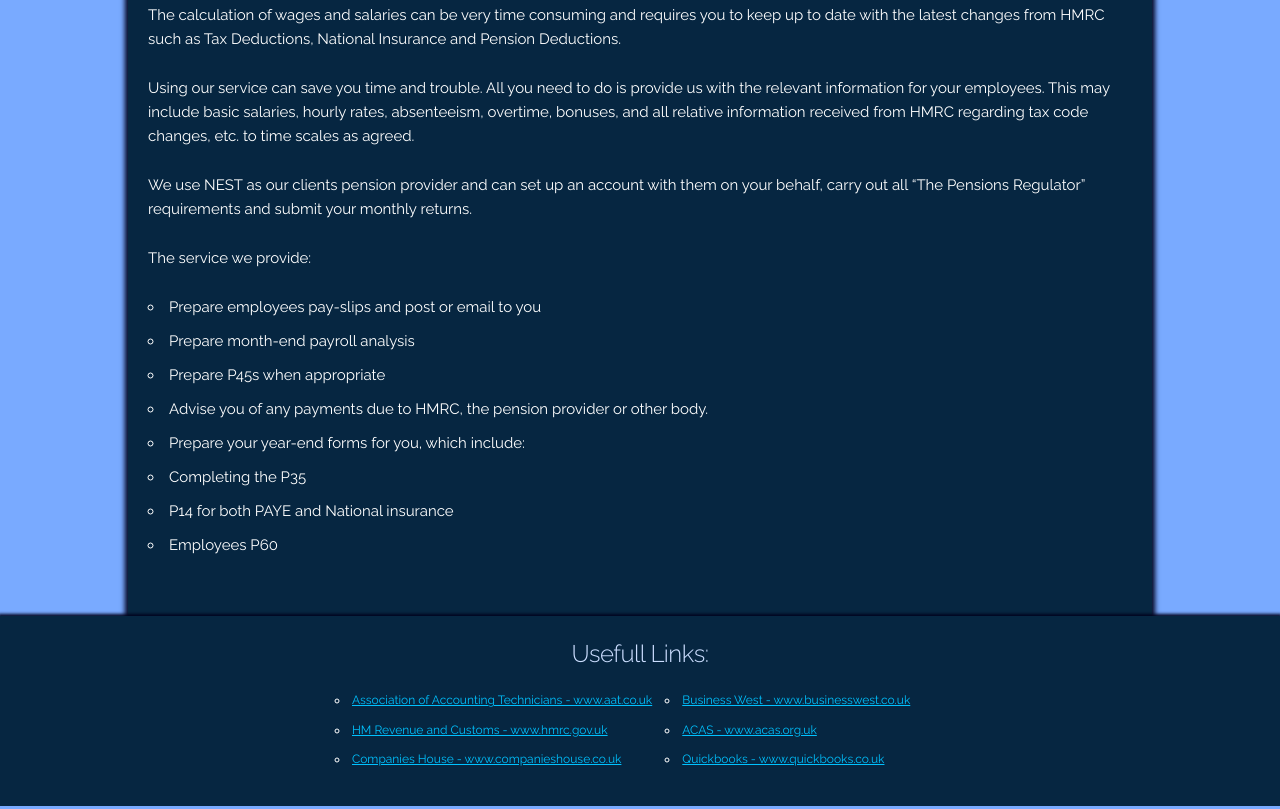
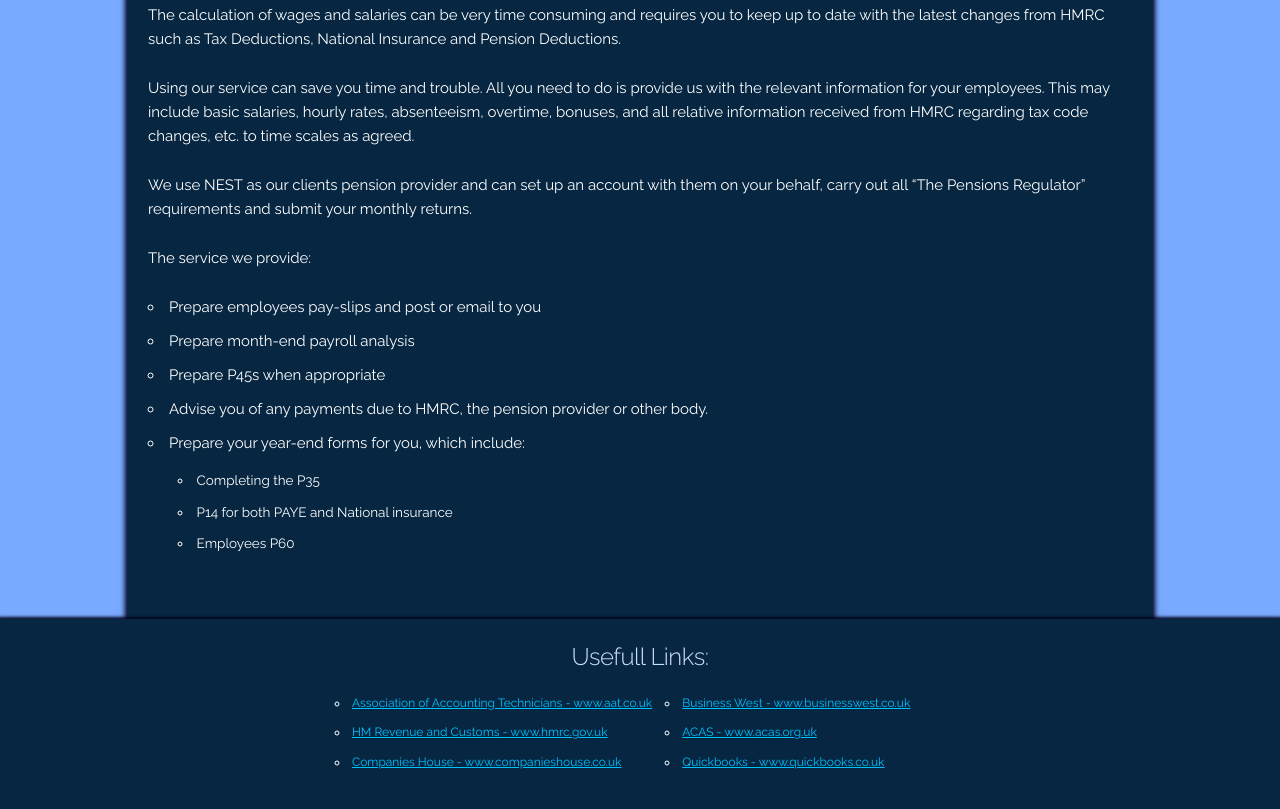
Before and after one commit to JWhear93/john-website, a plain HTML site: page services/payroll.html in a window 1280 px wide. Shown: the part 600-1409 px from the top of the page. Drawn offline with nearby package versions, Linux system fonts and the light colour scheme.

Commit message:
Fix list on payroll page

```diff
--- a/services/payroll.html
+++ b/services/payroll.html
@@ -100,9 +100,9 @@
 					<li>Prepare P45s when appropriate</li>
 					<li>Advise you of any payments due to HMRC, the pension provider or other body.</li>
 					<li>Prepare your year-end forms for you, which include:</li>
-					<li>Completing the P35</li>
-					<li>P14 for both PAYE and National insurance</li>
-					<li>Employees P60</li><br>
+						<ul><li>Completing the P35</li>
+						<li>P14 for both PAYE and National insurance</li>
+						<li>Employees P60</li></ul><br>
 				</ul>
 			</div>
 		</div>
```
